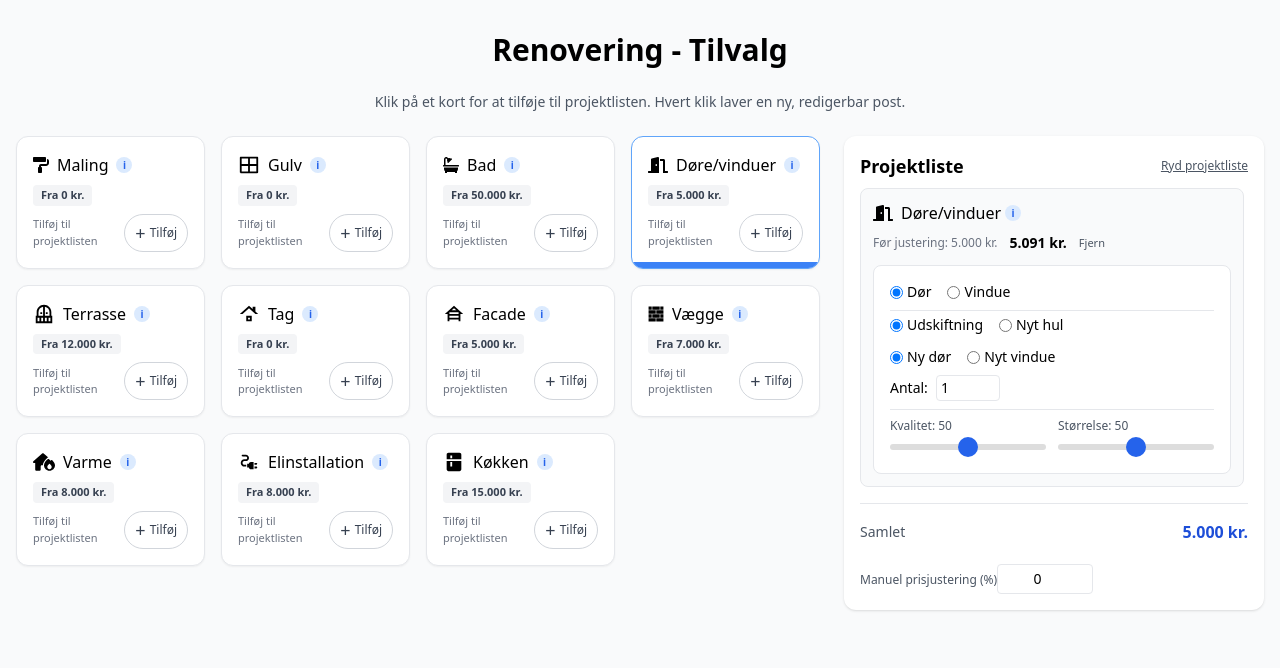
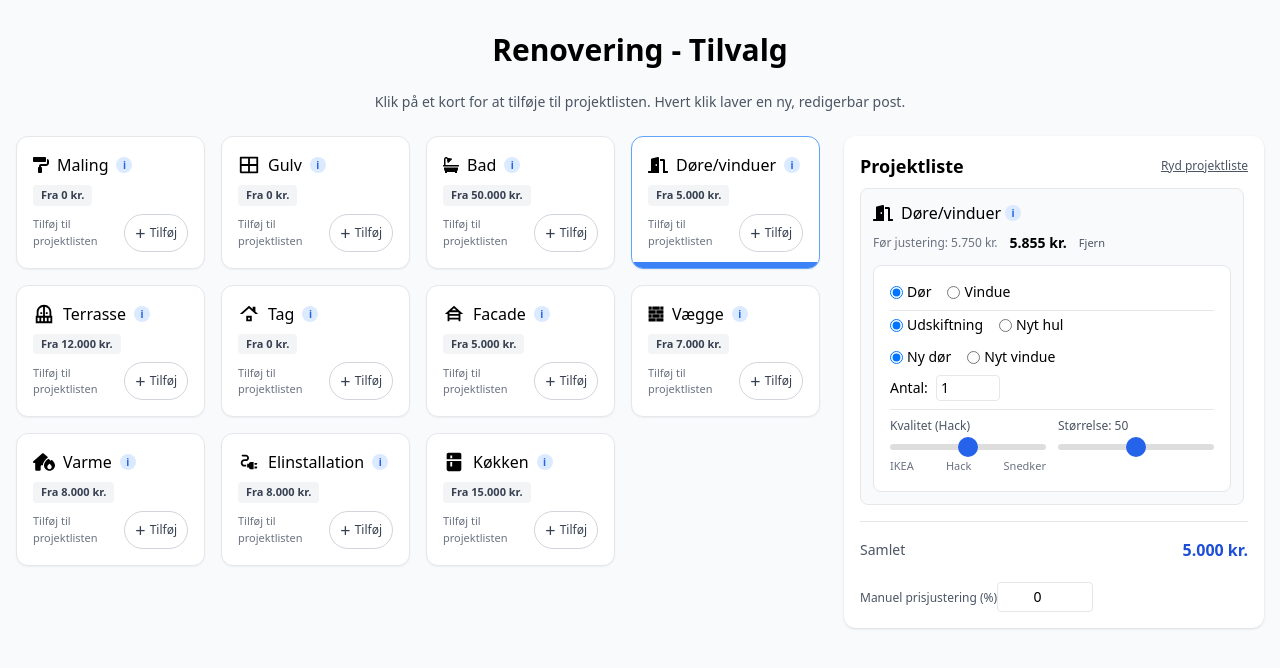
Before and after one commit to Mo-Mans0ur/M2Matik, a React (Vite) app in the folder m2matik/: page /house/renovation in a window 1280 px wide. Both pictures are taken after a click on the button 725 px from the left and 202 px from the top of the page. Shown: the top 668 px of the page. Built offline with nearby package versions, Linux system fonts and the light colour scheme.

Commit message:
Unify quality sliders (IKEA/Hack/Snedker) across editors; pricing tiers + defaults; flow and minor copy updates

```diff
--- a/m2matik/package.json
+++ b/m2matik/package.json
@@ -12,8 +12,8 @@
   "dependencies": {
     "react": "^19.1.0",
     "react-dom": "^19.1.0",
-  "react-icons": "^5.5.0",
-  "react-router-dom": "^6.26.2"
+    "react-icons": "^5.5.0",
+    "react-router-dom": "^6.26.2"
   },
   "devDependencies": {
     "@eslint/js": "^9.30.1",
--- a/m2matik/src/App.tsx
+++ b/m2matik/src/App.tsx
@@ -10,8 +10,8 @@ export default function App() {
   return (
     <Router>
       <Routes>
-  {/* Front page collects basics, then routes to GroundType */}
-  <Route path="/" element={<FrontPage />} />
+        {/* Front page collects basics, then routes to GroundType */}
+        <Route path="/" element={<FrontPage />} />
         {/* New canonical paths */}
         <Route path="/groundtype" element={<GroundType />} />
         <Route path="/apartment" element={<Apartment />} />
--- a/m2matik/src/components/editors/DoorWindowEditor.tsx
+++ b/m2matik/src/components/editors/DoorWindowEditor.tsx
@@ -78,19 +78,24 @@ export const DoorWindowEditor: React.FC<Props> = ({ item, update }) => {
       <div className="grid grid-cols-1 sm:grid-cols-2 gap-3 pt-2 border-t">
         <div>
           <label className="block text-xs text-gray-600">
-            Kvalitet: {item.quality ?? 0}
+            Kvalitet ({(item.quality ?? 1) === 0 ? "IKEA" : (item.quality ?? 1) === 1 ? "Hack" : "Snedker"})
           </label>
           <input
             type="range"
             min={0}
-            max={100}
+            max={2}
             step={1}
-            value={item.quality ?? 0}
-            onChange={(e) => update("quality", parseInt(e.target.value, 10))}
+            value={item.quality ?? 1}
+            onChange={(e) => update("quality", parseInt(e.target.value, 10) as 0 | 1 | 2)}
             className="w-full accent-blue-500 h-2 rounded-lg appearance-none cursor-pointer"
             aria-label="Kvalitet"
             title="Kvalitet"
           />
+          <div className="flex justify-between text-[11px] text-gray-500">
+            <span>IKEA</span>
+            <span>Hack</span>
+            <span>Snedker</span>
+          </div>
         </div>
         <div>
           <label className="block text-xs text-gray-600">
--- a/m2matik/src/components/editors/FloorEditor.tsx
+++ b/m2matik/src/components/editors/FloorEditor.tsx
@@ -7,19 +7,24 @@ interface Props {
 }
 export const FloorEditor: React.FC<Props> = ({ item, update }) => (
   <div className="space-y-2">
-    <label className="block text-sm text-gray-600">Kvalitet</label>
+    <label className="block text-sm text-gray-600">Kvalitet ({item.floorQuality === 0 ? "IKEA" : item.floorQuality === 1 ? "Hack" : "Snedker"})</label>
     <input
       type="range"
       min={0}
-      max={1}
+      max={2}
       step={1}
       value={item.floorQuality}
       onChange={(e) =>
-        update("floorQuality", parseInt(e.target.value, 10) as 0 | 1)
+        update("floorQuality", parseInt(e.target.value, 10) as 0 | 1 | 2)
       }
       className="w-full accent-blue-500 h-2 rounded-lg appearance-none cursor-pointer"
       title="Vælg gulvkvalitet"
     />
+    <div className="flex justify-between text-[11px] text-gray-500">
+      <span>IKEA</span>
+      <span>Hack</span>
+      <span>Snedker</span>
+    </div>
     <label className="inline-flex items-center gap-2">
       <input
         type="checkbox"
--- a/m2matik/src/components/editors/PaintingEditor.tsx
+++ b/m2matik/src/components/editors/PaintingEditor.tsx
@@ -24,19 +24,24 @@ export const PaintingEditor: React.FC<Props> = ({ item, update }) => {
         title="Maledækning i %"
       />
       <div className="h-px bg-gray-200 my-2" />
-      <label className="block text-sm text-gray-600">Kvalitet</label>
+      <label className="block text-sm text-gray-600">Kvalitet ({item.paintQuality === 0 ? "IKEA" : item.paintQuality === 1 ? "Hack" : "Snedker"})</label>
       <input
         type="range"
         min={0}
-        max={1}
+        max={2}
         step={1}
         value={item.paintQuality}
         onChange={(e) =>
-          update("paintQuality", parseInt(e.target.value, 10) as 0 | 1)
+          update("paintQuality", parseInt(e.target.value, 10) as 0 | 1 | 2)
         }
         className="w-full accent-blue-500 h-2 rounded-lg appearance-none cursor-pointer"
         aria-label="Vælg malerkvalitet"
       />
+      <div className="flex justify-between text-[11px] text-gray-500">
+        <span>IKEA</span>
+        <span>Hack</span>
+        <span>Snedker</span>
+      </div>
       <div className="flex flex-wrap gap-4 text-sm">
         {(
           [
--- a/m2matik/src/pages/FrontPage.tsx
+++ b/m2matik/src/pages/FrontPage.tsx
@@ -38,9 +38,9 @@ export default function FrontPage() {
       postcode,
       createdAt: new Date().toISOString(),
     };
-  saveProjectMeta(payload);
-  // Go to the choice screen (GroundType) instead of directly to Renovation
-  navigate(`/groundtype`);
+    saveProjectMeta(payload);
+    // Go to the choice screen (GroundType) instead of directly to Renovation
+    navigate(`/groundtype`);
   };
 
   return (
--- a/m2matik/src/pages/Renovation.tsx
+++ b/m2matik/src/pages/Renovation.tsx
@@ -176,7 +176,7 @@ export default function RenovationWithList() {
           uid: newUID(),
           typeId,
           label,
-          paintQuality: 0,
+          paintQuality: 1,
           extras: {},
           coveragePercent: 100,
         };
@@ -186,7 +186,7 @@ export default function RenovationWithList() {
           uid: newUID(),
           typeId,
           label,
-          floorQuality: 0,
+          floorQuality: 1,
           hasFloorHeating: false,
         };
         break;
@@ -207,7 +207,7 @@ export default function RenovationWithList() {
           operation: "replacement",
           newInstall: "door",
           count: 1,
-          quality: 50,
+          quality: 1,
           sizeScale: 50,
         };
         break;
@@ -279,7 +279,7 @@ export default function RenovationWithList() {
           typeId,
           label,
           placement: "same",
-          quality: 0,
+          quality: 1,
         };
         break;
       default:
@@ -309,7 +309,7 @@ export default function RenovationWithList() {
 
     switch (it.typeId) {
       case "maling": {
-  const qFactor = it.paintQuality === 1 ? 1.2 : 1;
+  const qFactor = it.paintQuality === 0 ? 1 : it.paintQuality === 1 ? 1.2 : 1.5;
   const coverage = Math.max(0, Math.min(100, (it as any).coveragePercent ?? 100)) / 100;
   price += Math.round(AREA * perM2.maling * qFactor * coverage);
         if (it.extras.træværk) price += 2000;
@@ -318,7 +318,7 @@ export default function RenovationWithList() {
         break;
       }
       case "gulv": {
-        const floorFactor = it.floorQuality === 1 ? 1.2 : 1;
+  const floorFactor = it.floorQuality === 0 ? 1 : it.floorQuality === 1 ? 1.2 : 1.5;
         price += Math.round(AREA * perM2.gulv * floorFactor);
         if (it.hasFloorHeating) price += 5000;
         break;
@@ -365,9 +365,9 @@ export default function RenovationWithList() {
               : doorWindowBase.extraForNewHoleWindow
             : 0;
         // Juster for kvalitet og størrelse (0-100) som ±20% hver
-        const q = (it as any).quality ?? 50;
-        const s = (it as any).sizeScale ?? 50;
-        const qualityFactor = 1 + ((q - 50) / 50) * 0.2; // 0..100 -> 0.8..1.2
+  const q = (it as any).quality ?? 1; // 0,1,2
+  const s = (it as any).sizeScale ?? 50;
+  const qualityFactor = q === 0 ? 1 : q === 1 ? 1.15 : 1.35;
         const sizeFactor = 1 + ((s - 50) / 50) * 0.2; // 0..100 -> 0.8..1.2
         price += Math.round((unit + holeExtra) * qualityFactor * sizeFactor) *
           Math.max(1, doorWin.count);
--- a/m2matik/src/pages/renovationTypes.ts
+++ b/m2matik/src/pages/renovationTypes.ts
@@ -23,7 +23,7 @@ export type ItemBase = {
 
 export type ItemMaling = ItemBase & {
   typeId: "maling";
-  paintQuality: 0 | 1;
+  paintQuality: 0 | 1 | 2; // 0=IKEA, 1=Hack, 2=Snedker
   extras: { træværk?: boolean; paneler?: boolean; stuk?: boolean };
   // procent af boligen der skal males (0-100)
   coveragePercent?: number;
@@ -31,7 +31,7 @@ export type ItemMaling = ItemBase & {
 
 export type ItemGulv = ItemBase & {
   typeId: "gulv";
-  floorQuality: 0 | 1;
+  floorQuality: 0 | 1 | 2; // 0=IKEA, 1=Hack, 2=Snedker
   hasFloorHeating: boolean;
 };
 
@@ -48,7 +48,7 @@ export type ItemDøreVinduer = ItemBase & {
   variant?: "doorWindowReplacement" | "newHole" | "newDoor" | "newWindow"; // legacy
   count: number;
   // Nye felter
-  quality?: number; // 0-100
+  quality?: 0 | 1 | 2; // IKEA/Hack/Snedker
   sizeScale?: number; // 0-100
 };
 
```
